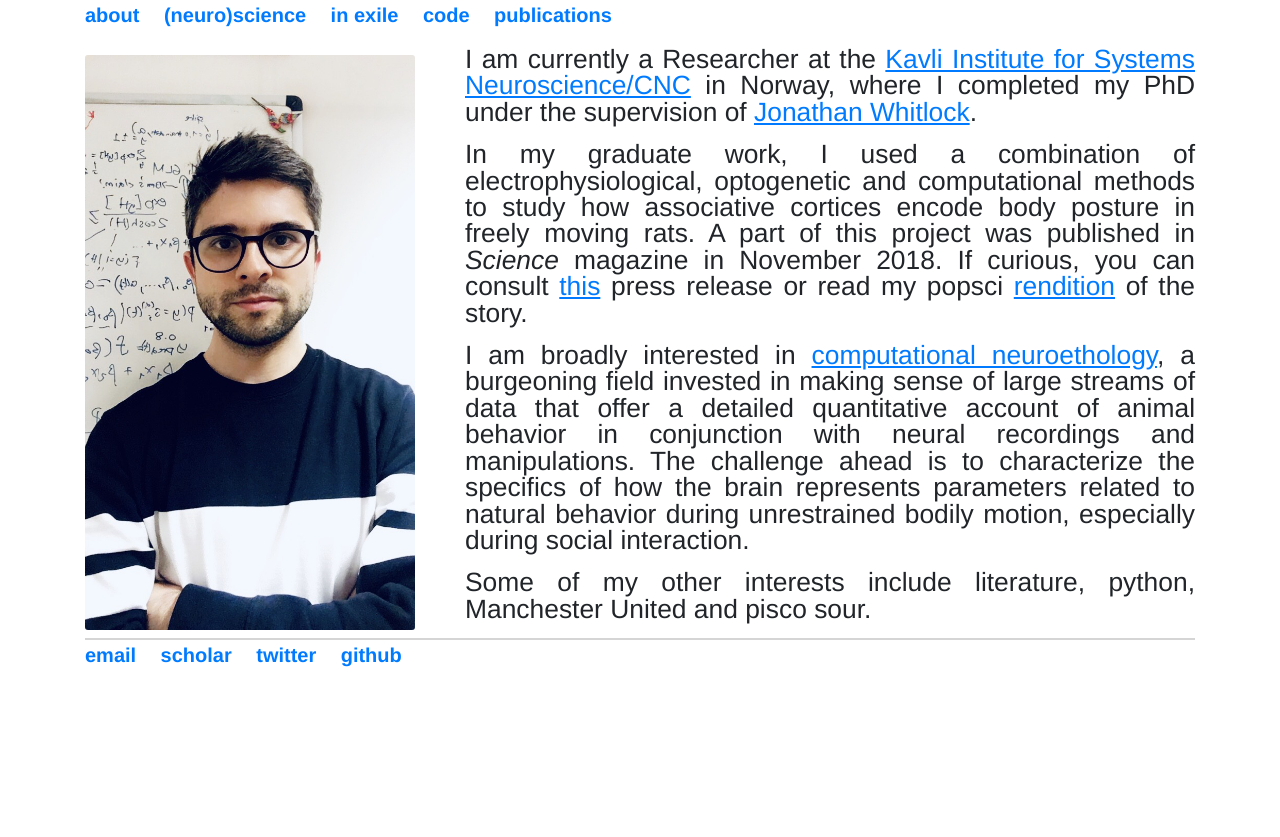
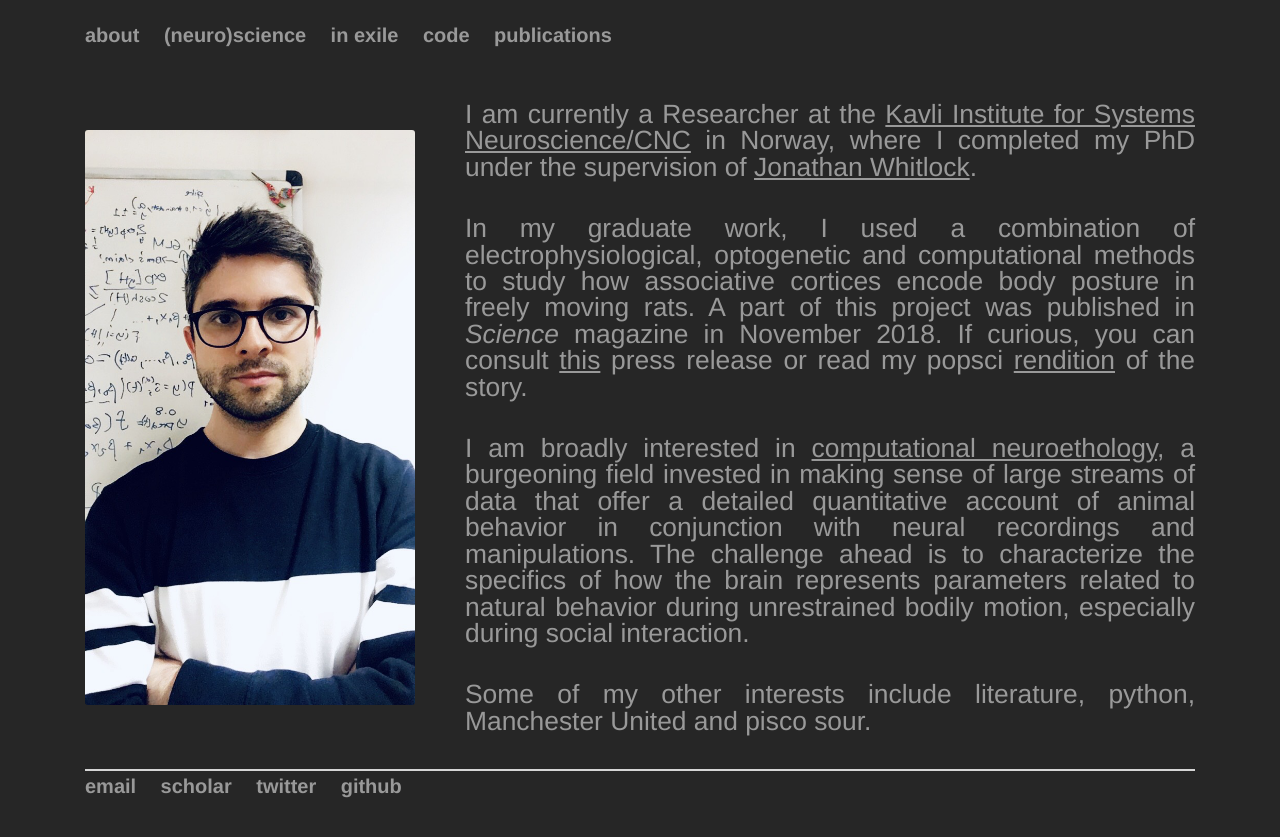
Before and after one commit to bartulem/bartulem.github.io, a Jekyll site: the page built from about/index.html, in a window 1280 px wide. Shown: the top 837 px of the page. Built offline with Jekyll 4.4.1, drawn with Linux system fonts in a browser that asks for light colours.

Commit message:
Update default.html

```diff
--- a/_layouts/default.html
+++ b/_layouts/default.html
@@ -1,8 +1,9 @@
 <!DOCTYPE html>
-	<link rel="stylesheet" type="text/css" href="https://bartulem.github.io/css/main.css">
+
 	<html lang="en">
 
 		{% include head.html %}
+		<link rel="stylesheet" type="text/css" href="https://bartulem.github.io/css/main.css">
 
 		<body>
 			<div class="container">
```
